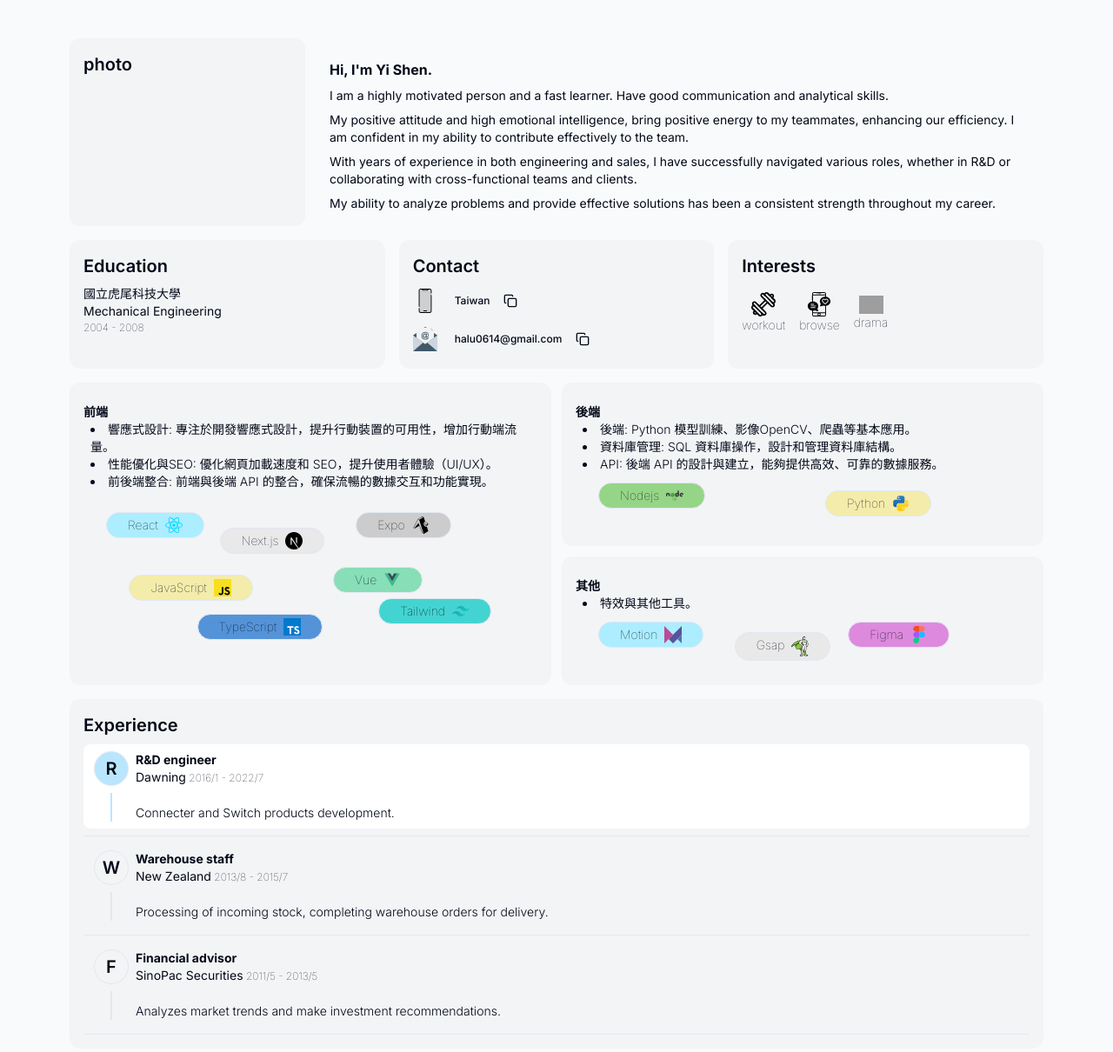
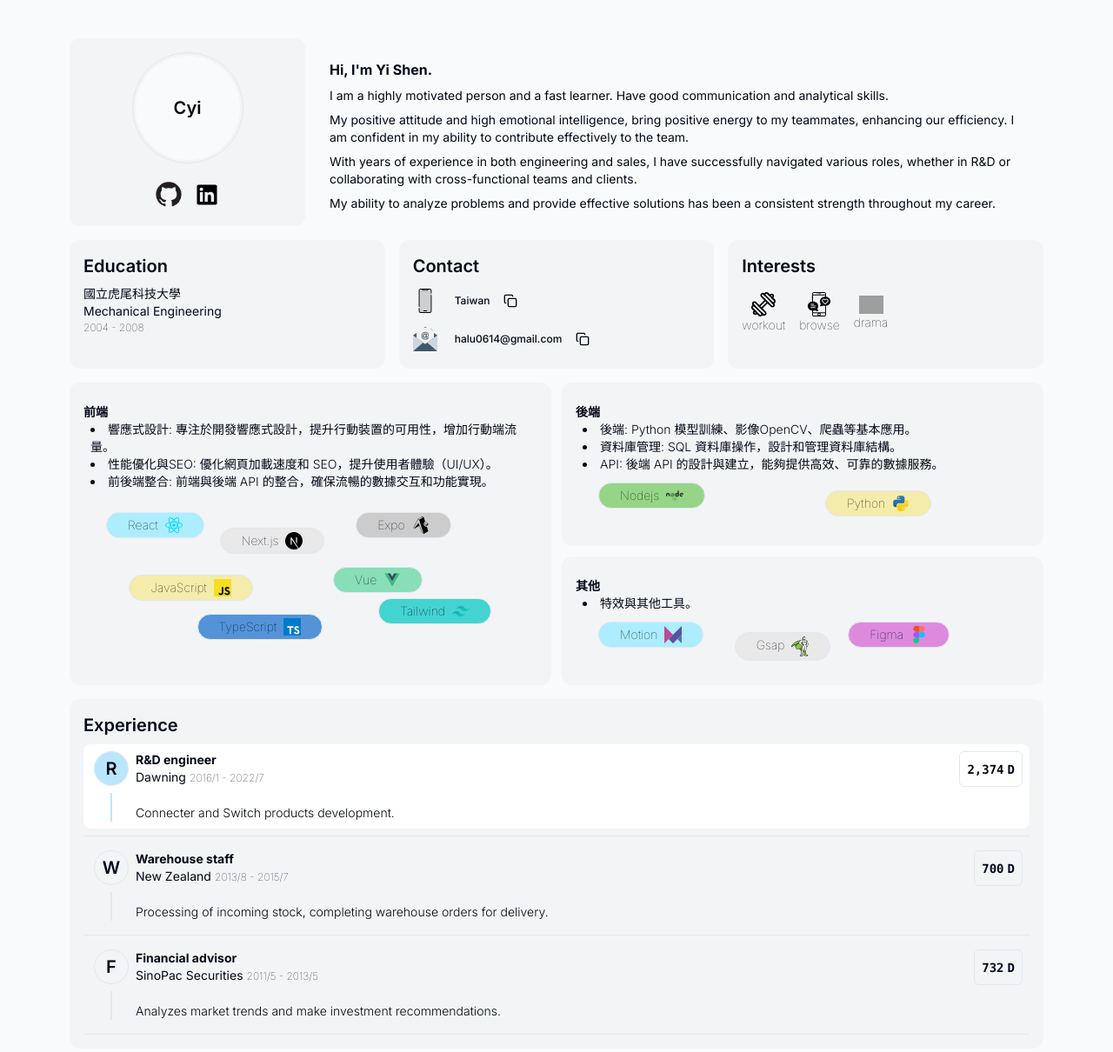
Before and after one commit to Cyishen/cyi-portfolio-2024v2-, a Next.js app: page / in a window 1280 px wide. Shown: the part 1708-2918 px from the top of the page at 87% size. Built offline with nearby package versions, Linux system fonts and the light colour scheme; grey boxes are pictures that could not be loaded.

Commit message:
add timer

```diff
--- a/src/components/about/Experience.tsx
+++ b/src/components/about/Experience.tsx
@@ -1,6 +1,9 @@
 "use client"
 
-import { Fragment, useState } from "react"
+import { calculateDaysBetween } from "@/lib/aboutTime/Timer"
+import { Fragment, useEffect, useRef, useState } from "react"
+import { useInView } from 'framer-motion';
+import { AnimatedNumber } from "../framer-motion/AnimatedNumber";
 
 
 const workExperience = [
@@ -8,27 +11,52 @@ const workExperience = [
     title: 'R&D engineer',
     company: 'Dawning',
     icon: 'R',
-    time: '2016/1 - 2022/7',
+    startDate: '2016/1',
+    endDate: '2022/7',
     content: 'Connecter and Switch products development.'
   },
   {
     title: 'Warehouse staff',
     company: 'New Zealand',
     icon: 'W',
-    time: '2013/8 - 2015/7',
+    startDate: '2013/8',
+    endDate: '2015/7',
     content: 'Processing of incoming stock, completing warehouse orders for delivery.'
   },
   {
     title: 'Financial advisor',
     company: 'SinoPac Securities',
     icon: 'F',
-    time: '2011/5 - 2013/5',
+    startDate: '2011/5',
+    endDate: '2013/5',
     content: 'Analyzes market trends and make investment recommendations.'
   },
 ]
 
 const Experience = () => {
   const [hoveredIndex, setHoveredIndex] = useState(0);
+
+  const [values, setValues] = useState(new Array(workExperience.length).fill(0));
+
+  const ref = useRef(null);
+  const isInView = useInView(ref);
+
+  //* 第0個設定 present
+  // const currentDate = new Date().toISOString().slice(0, 7); //* ex: YYYY/MM
+  // const presentWorkExperience = workExperience.map((item, idx) => ({
+  //   ...item,
+  //   endDate: idx === 0 ? currentDate : item.endDate,
+  // }));
+
+
+  const days = workExperience.map(item => calculateDaysBetween(item.startDate, item.endDate));
+
+  useEffect(() => {
+    if (isInView) {
+      setValues(days);
+    }
+  }, [isInView]);
+
 
   return (
     <div className='col-span-1 md:col-span-1 about-title-type'>
@@ -38,7 +66,7 @@ const Experience = () => {
         {workExperience.map((item, idx) => (
           <Fragment key={idx}>
             <div
-              className={`flex cursor-pointer p-2 gap-1 group ${hoveredIndex === idx ? 'bg-white rounded-lg' : ''}`}
+              className={`flex cursor-pointer p-2 gap-1 rounded-lg group ${hoveredIndex === idx ? 'bg-white' : ''}`}
               onMouseEnter={() => setHoveredIndex(idx)}
               onMouseLeave={() => setHoveredIndex(-1)}
             >
@@ -50,12 +78,28 @@ const Experience = () => {
                 <div className={`w-0.5 h-full bg-gray-200 mt-2 ${hoveredIndex === idx ? 'bg-sky-200' : ''}`} />
               </div>
 
-              <div>
-                <div>
-                  <p className='font-bold text-sm'>{item.title}</p>
-                  <p className='font-normal text-sm'>{item.company}
-                    <span className='font-thin text-[12px]'> {item.time}</span>
-                  </p>
+              <div className="w-full">
+                <div className="flex gap-3">
+                  <div className="flex-1 flex-col">
+                    <p className='font-bold text-sm'>{item.title}</p>
+                    <p className='font-normal text-sm'>{item.company}
+                      <span className='font-thin text-[12px] pl-1'>
+                        {item.startDate} - {item.endDate}
+                      </span>
+                    </p>
+                  </div>
+
+                  <div ref={ref} className="flex items-center px-2 border rounded-md gap-1">
+                    <AnimatedNumber
+                      className='font-mono text-sm'
+                      springOptions={{
+                        bounce: 0,
+                        duration: 5000,
+                      }}
+                      value={values[idx]}
+                    />
+                    <p className="font-mono text-sm">D</p>
+                  </div>
                 </div>
 
                 <div className='text-sm font-light mt-5'>
--- a/src/components/about/Introduce.tsx
+++ b/src/components/about/Introduce.tsx
@@ -1,12 +1,26 @@
+import { icons } from "@/lib/icon"
+import Image from "next/image"
 
 
 const Introduce = () => {
   return (
     <>
       <div className='col-span-1 md:col-span-1 about-title-type'>
-        <h2>photo</h2>
+        <div className="flex justify-between items-start gap-5 md:flex-col md:justify-start md:items-center">
+          <div className='min-w-32 min-h-32 rounded-full border flex justify-center items-center'>
+            <h2 className="w-[120px] h-[120px] rounded-full flex justify-center items-center bg-white/55">
+              Cyi
+            </h2>
+          </div>
+
+          <div className="flex justify-center items-center self-center w-full">
+            <div className="flex gap-3">
+              <Image src={icons.github} width={32} height={32} alt="github" className="cursor-pointer"/>
+              <Image src={icons.linkedin} width={32} height={32} alt="github" className="cursor-pointer"/>
+            </div>
+          </div>
+        </div>
       </div>
-
 
       <div className='col-span-1 md:col-span-3'>
         <div className='flex flex-col gap-2 mt-2'>
--- /dev/null
+++ b/src/lib/aboutTime/Timer.ts
@@ -0,0 +1,54 @@
+export function formatDateString(dateString: string) {
+  const options: Intl.DateTimeFormatOptions = {
+    year: "numeric",
+    month: "short",
+    day: "numeric",
+  };
+
+  const date = new Date(dateString);
+  const formattedDate = date.toLocaleDateString("zh-Hans-CN", options);
+
+  const time = date.toLocaleTimeString([], {
+    hour: "numeric",
+    minute: "2-digit",
+  });
+
+  return `${formattedDate} ${time}`;
+}
+
+// TODO* 創立的時間
+export const multiFormatDateString = (timestamp: string = ""): string => {
+  const timestampNum = Math.round(new Date(timestamp).getTime() / 1000);
+  const date: Date = new Date(timestampNum * 1000);
+  const now: Date = new Date();
+
+  const diff: number = now.getTime() - date.getTime();
+  const diffInSeconds: number = diff / 1000;
+  const diffInMinutes: number = diffInSeconds / 60;
+  const diffInHours: number = diffInMinutes / 60;
+  const diffInDays: number = diffInHours / 24;
+
+  switch (true) {
+    case Math.floor(diffInDays) >= 7:
+      return formatDateString(timestamp);
+    case Math.floor(diffInDays) > 1 && diffInDays < 7:
+      return `${Math.floor(diffInDays)} 天前`;
+    case Math.floor(diffInHours) >= 1:
+      return `${Math.floor(diffInHours)} 小時前`;
+    case Math.floor(diffInMinutes) >= 1:
+      return `${Math.floor(diffInMinutes)} 分鐘前`;
+    default:
+      return "剛剛";
+  }
+};
+
+// TODO* 計算天數
+export const calculateDaysBetween = (startDate: string, endDate: string): number => {
+  const start = new Date(startDate);
+  const end = new Date(endDate);
+
+  const diffInTime = end.getTime() - start.getTime();
+  const diffInDays = Math.ceil(diffInTime / (1000 * 60 * 60 * 24));
+
+  return diffInDays + 1;
+};
--- a/src/lib/icon.ts
+++ b/src/lib/icon.ts
@@ -62,6 +62,9 @@ import codePrint from "../../public/displays/qrcode-print.svg"
 import codeDuo from "../../public/displays/qrcode-duo.svg"
 import cyiCode from "../../public/cyi_qrcode.svg"
 
+import github from "../../public/media/github.svg"
+import linkedin from "../../public/media/linkedin.svg"
+
 export const displays = {
   nail,
   chat,
@@ -107,6 +110,8 @@ export const icons = {
   email,
   appleStore,
   googlePlay,
+  github,
+  linkedin,
 }
 
 export const frontend = {
```
Also changed, not shown: public/media/github.svg (added), public/media/linkedin.svg (added).
